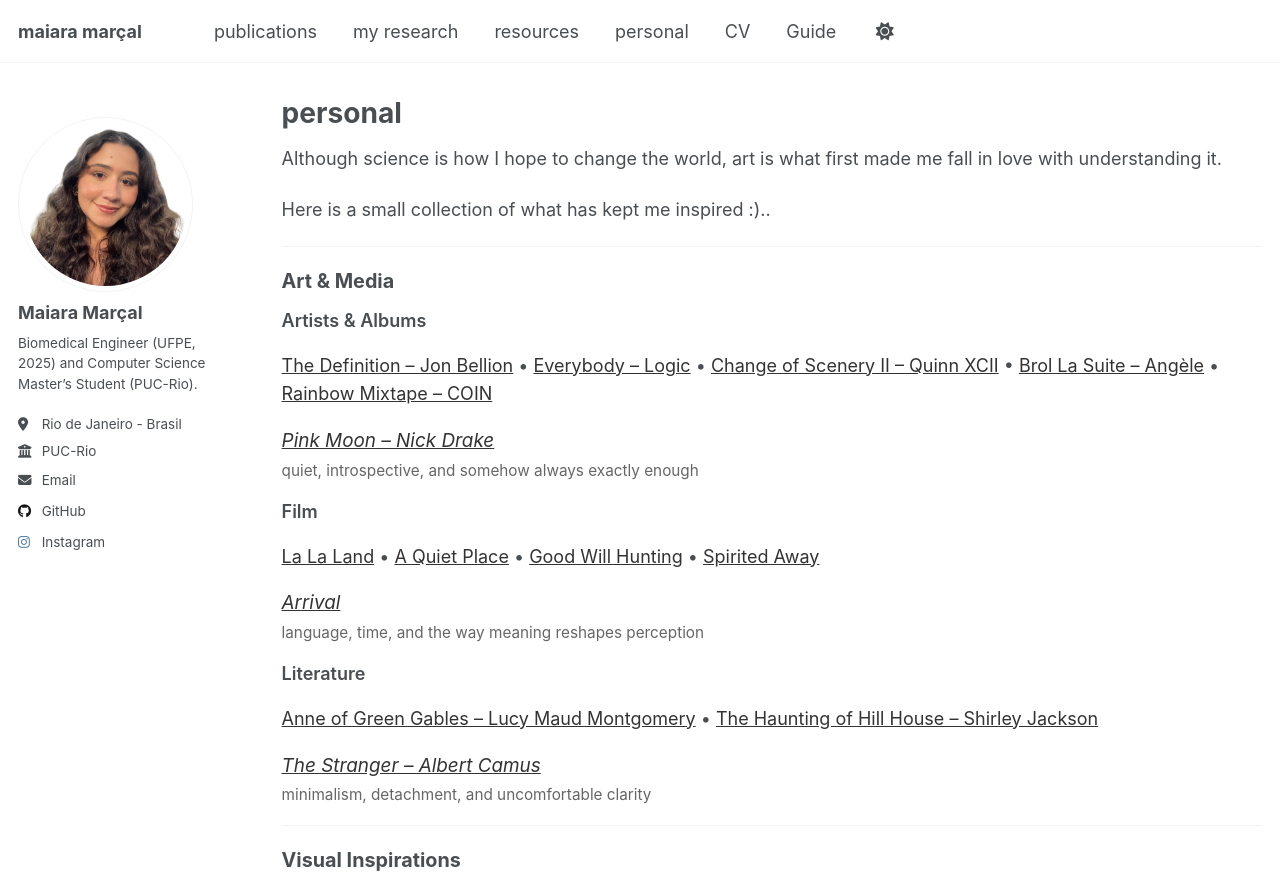
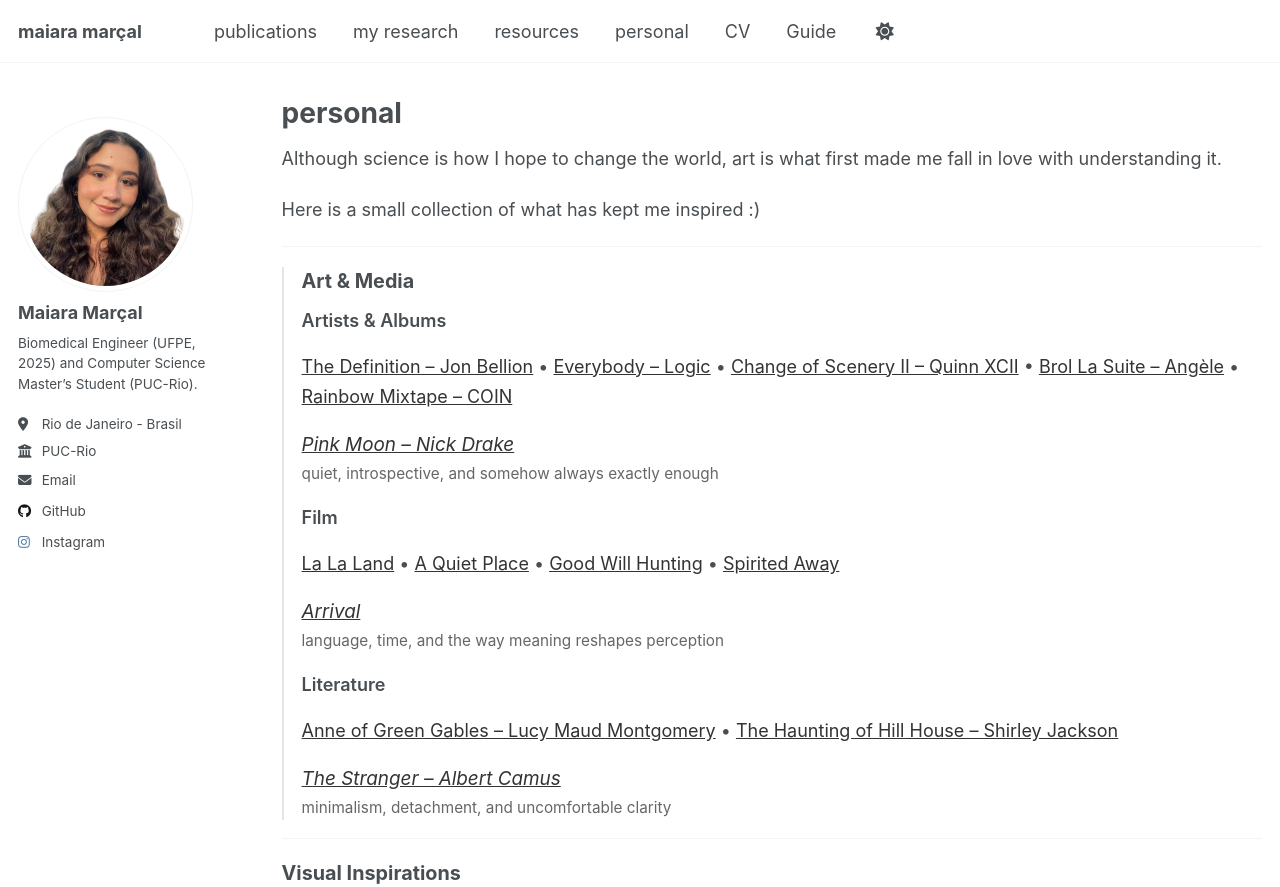
Before and after one commit to maiaramaaraujo/maiaramaaraujo.github.io, a Jekyll site: the page built from _pages/personal.html, in a window 1280 px wide and 1400 px high, cut to the strip 0-887 px from the top of the window. Built offline with Jekyll 4.4.1, drawn with Linux system fonts in a browser that asks for light colours; a script that is not in the unit is left out.

Commit message:
Update personal.html

```diff
--- a/_pages/personal.html
+++ b/_pages/personal.html
@@ -4,15 +4,17 @@ title: "personal"
 permalink: /personal/
 author_profile: true
 ---
-
 {% include base_path %}
 
 <div class="wordwrap">
 <p>Although science is how I hope to change the world, art is what first made me fall in love with understanding it.</p>
-<p>Here is a small collection of what has kept me inspired :)..</p>
+<p>Here is a small collection of what has kept me inspired :)</p>
 </div>
 
 <hr />
+
+<!-- JOURNAL WRAPPER -->
+<div class="journal">
 
 <p class="section-title">Art & Media</p>
 
@@ -54,6 +56,8 @@ author_profile: true
 <span class="note">minimalism, detachment, and uncomfortable clarity</span>
 </p>
 
+</div>
+
 <hr />
 
 <p class="section-title">Visual Inspirations</p>
@@ -91,14 +95,22 @@ author_profile: true
   margin-bottom: 5px;
 }
 
+/* JOURNAL FEEL */
+.journal {
+  border-left: 2px solid #e5e5e5;
+  padding-left: 18px;
+  margin-bottom: 10px;
+}
+
+/* leve ajuste tipográfico */
 .items {
   margin-bottom: 8px;
-  line-height: 1.6;
+  line-height: 1.7;
 }
 
 /* destaque */
 .highlight {
-  margin-bottom: 15px;
+  margin-bottom: 18px;
 }
 
 .highlight em {
```
